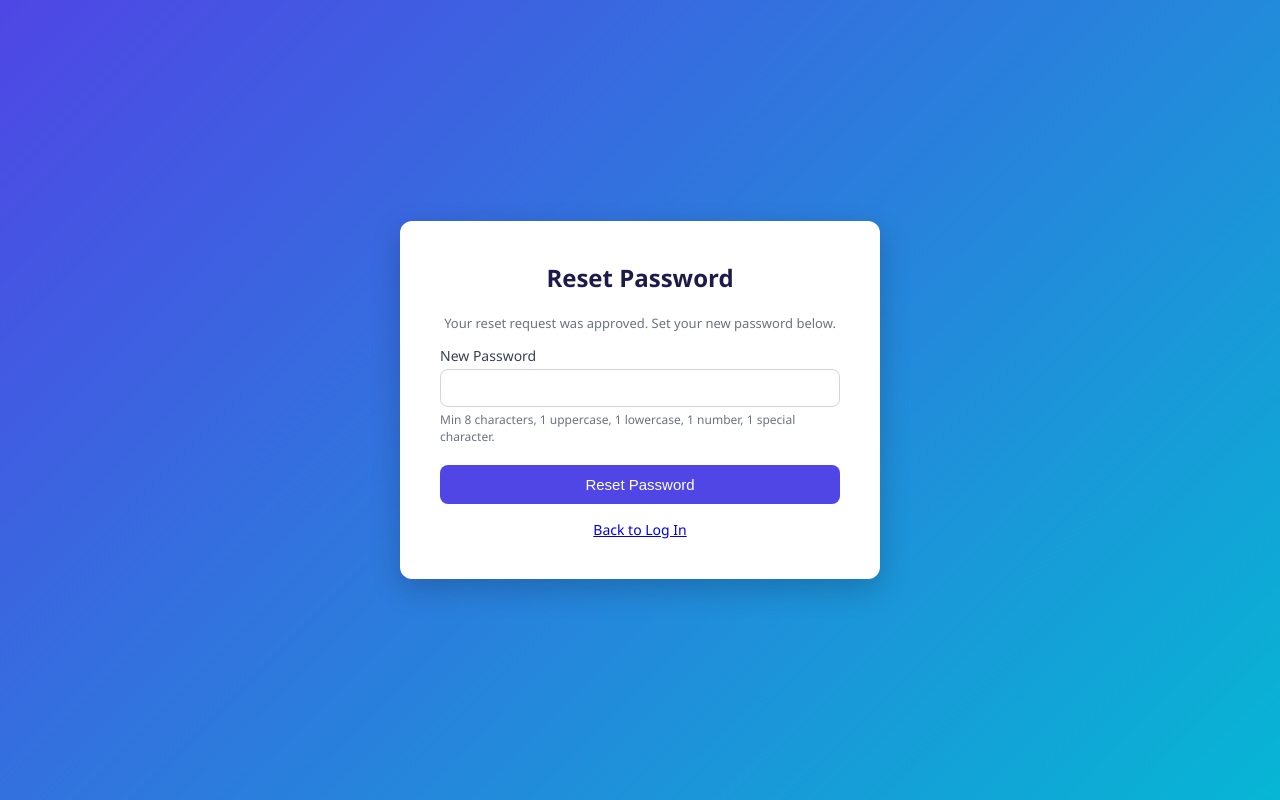
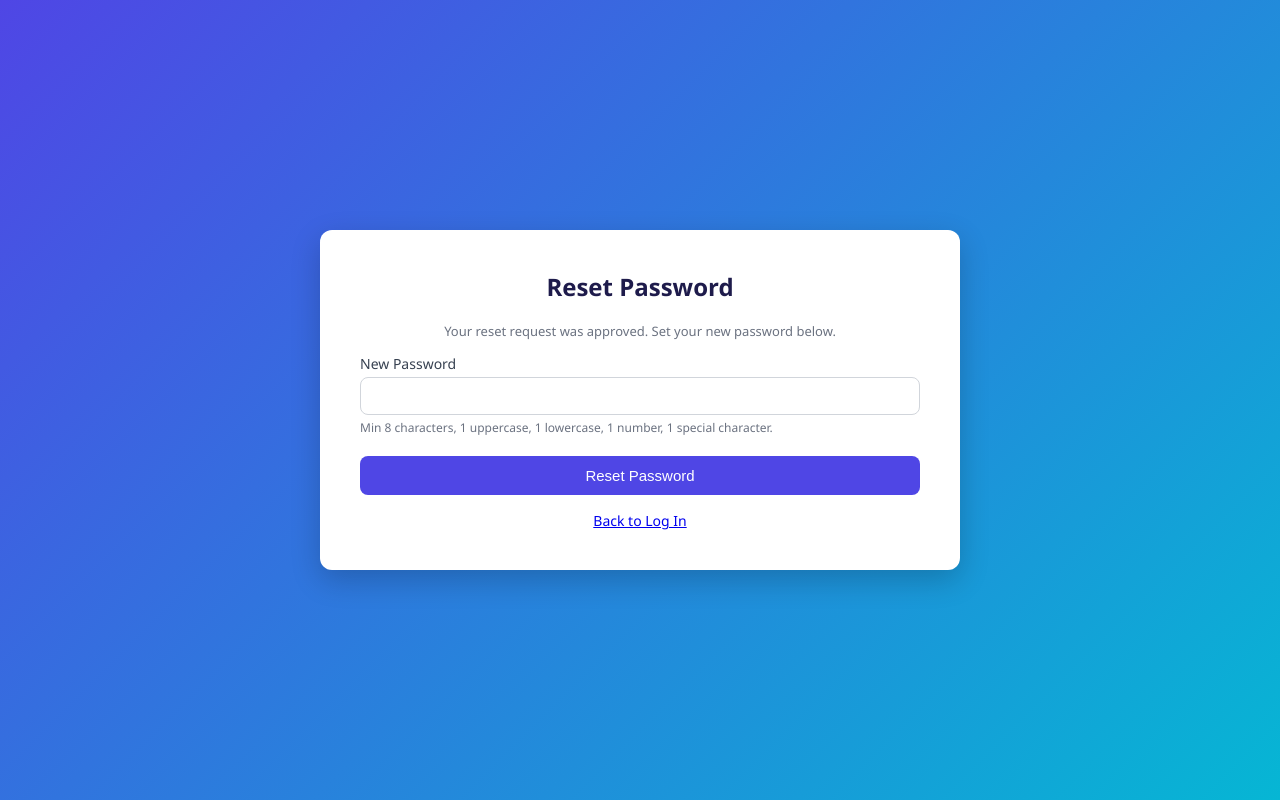
Before and after one commit to 22a21a6157-bit/login-app, a Flask app: page /forgot-password in a window 1280 px wide. Run offline with Flask 3, Linux system fonts and the light colour scheme; some libraries are stand-ins or nearby versions.

Commit message:
Update base.html

```diff
--- a/templates/base.html
+++ b/templates/base.html
@@ -21,7 +21,7 @@
     border-radius: 12px;
     box-shadow: 0 10px 30px rgba(0,0,0,0.2);
     width: 100%;
-    max-width: 480px;
+    max-width: 640px;
   }
   h2 {
     margin-top: 0;
```
